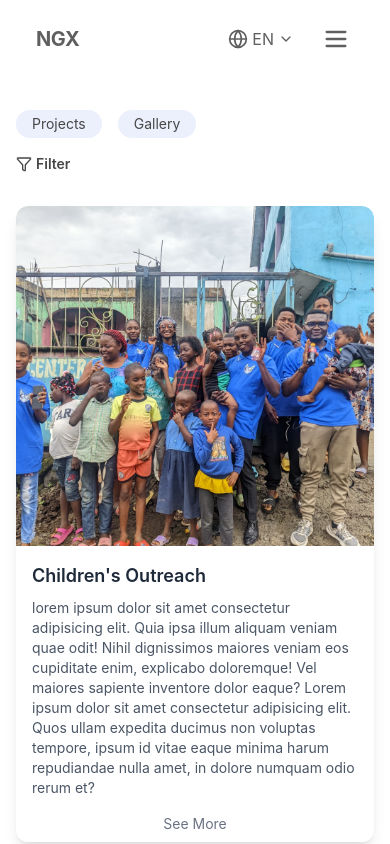
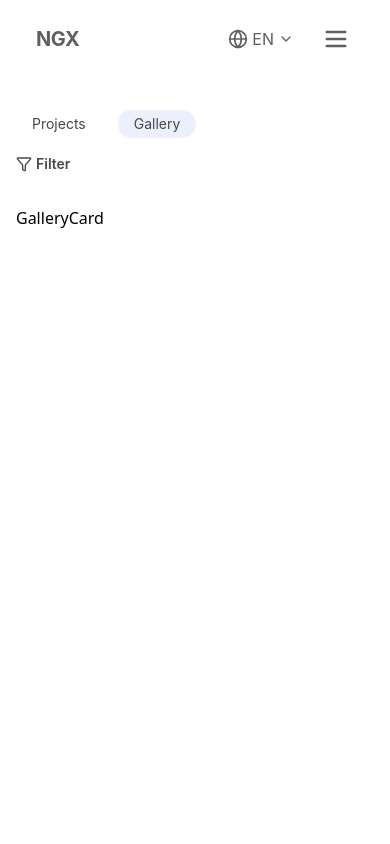
Before and after one commit to Jamison-lii/NGX-, a React (Vite) app: page /projects in a window 390 px wide. Both pictures are taken after a click on the button "Gallery". Shown: the top 844 px of the page. Built offline with nearby package versions, Linux system fonts and the light colour scheme; a web font is replaced by a local one.

Commit message:
responsiveness

```diff
--- /dev/null
+++ b/src/Components/Project/GalleryCard.jsx
@@ -0,0 +1,9 @@
+import React from 'react'
+
+const GalleryCard = () => {
+  return (
+    <div>GalleryCard</div>
+  )
+}
+
+export default GalleryCard
--- a/src/Pages/Projects/Projects.jsx
+++ b/src/Pages/Projects/Projects.jsx
@@ -1,18 +1,24 @@
-import React from 'react';
+import React, { useState } from 'react';
 import { Filter } from 'lucide-react';
 import ProjectCard from '../../Components/Project/ProjectCard';
+import GalleryCard from '../../Components/Project/GalleryCard';
 
 const Projects = () => {
+  const [tab, setTab] = useState('Projects')
+
+  const handleTabChange = (newTab) => {
+    setTab(newTab);
+  }
   return (
     <div className="container mx-auto px-4 sm:px-6 lg:px-20 py-8">
       {/* Top bar with filters */}
       <div className="flex flex-col md:flex-row justify-between items-start md:items-center space-y-4 md:space-y-0">
         {/* Left side (Projects + Gallery) */}
         <div className="flex font-Inter space-x-4">
-          <button className="bg-[#ECF0FC] text-[#474747] px-4 py-1 rounded-2xl text-sm sm:text-base">
+          <button onClick={()=>{handleTabChange('Projects')}}  className={`${tab === 'Projects'? "bg-[#ECF0FC]": "bg-white"} text-[#474747] px-4 py-1 rounded-2xl text-sm sm:text-base`}>
             Projects
           </button>
-          <button className="bg-[#ECF0FC] text-[#474747] px-4 py-1 rounded-2xl text-sm sm:text-base">
+          <button onClick={()=>{handleTabChange('Gallery')}} className={`${tab === 'Gallery'? "bg-[#ECF0FC]": "bg-white"} text-[#474747] px-4 py-1 rounded-2xl text-sm sm:text-base`}>
             Gallery
           </button>
         </div>
@@ -24,10 +30,11 @@ const Projects = () => {
         </div>
       </div>
 
-      {/* Add your project/gallery grid here */}
+
       <div className="mt-8">
-        {/* Responsive grid goes here */}
-        <ProjectCard/>
+
+        {tab === 'Projects' ? (
+        <ProjectCard /> ) : (<GalleryCard />)}
       </div>
 
     </div>
```
